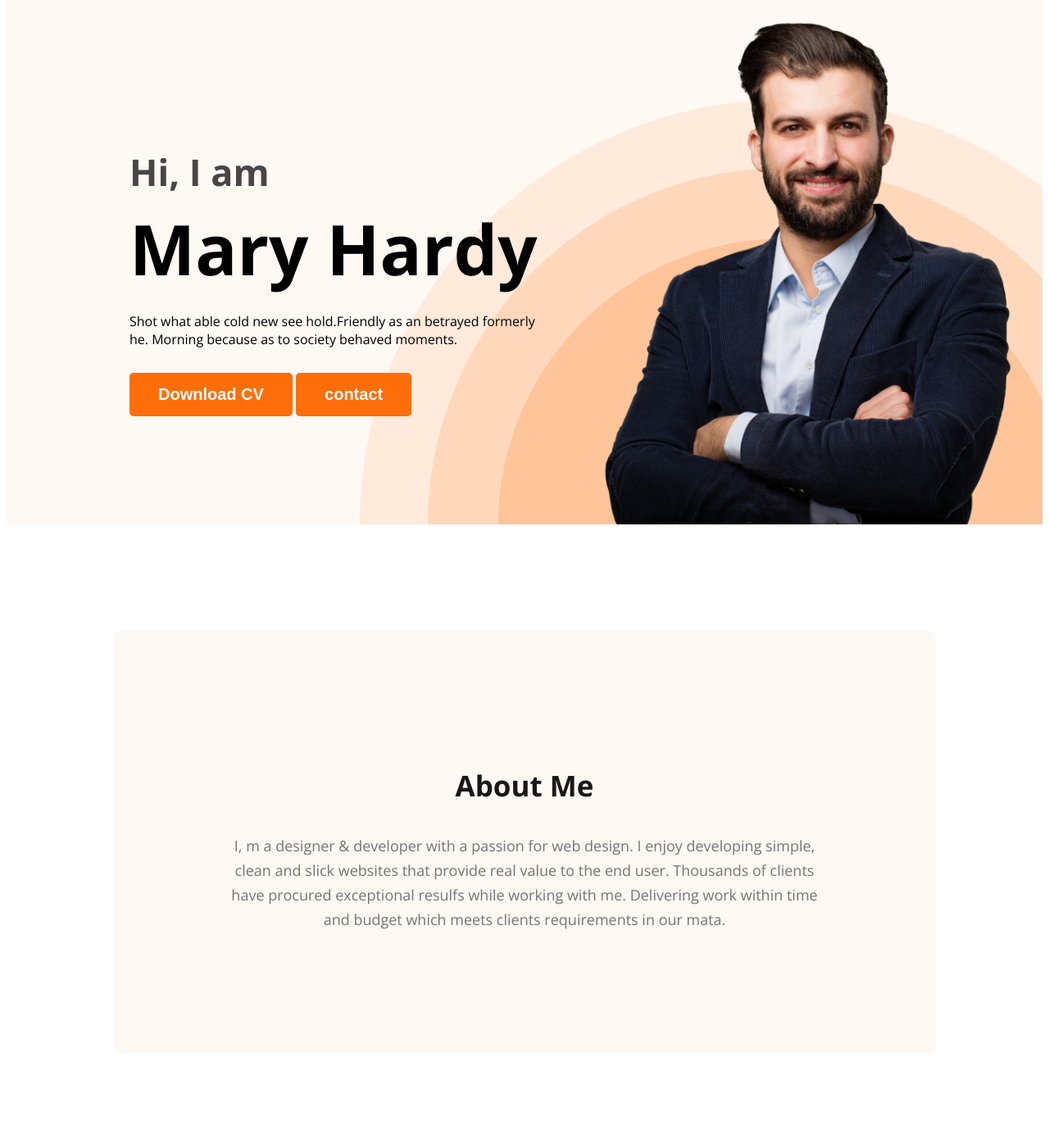
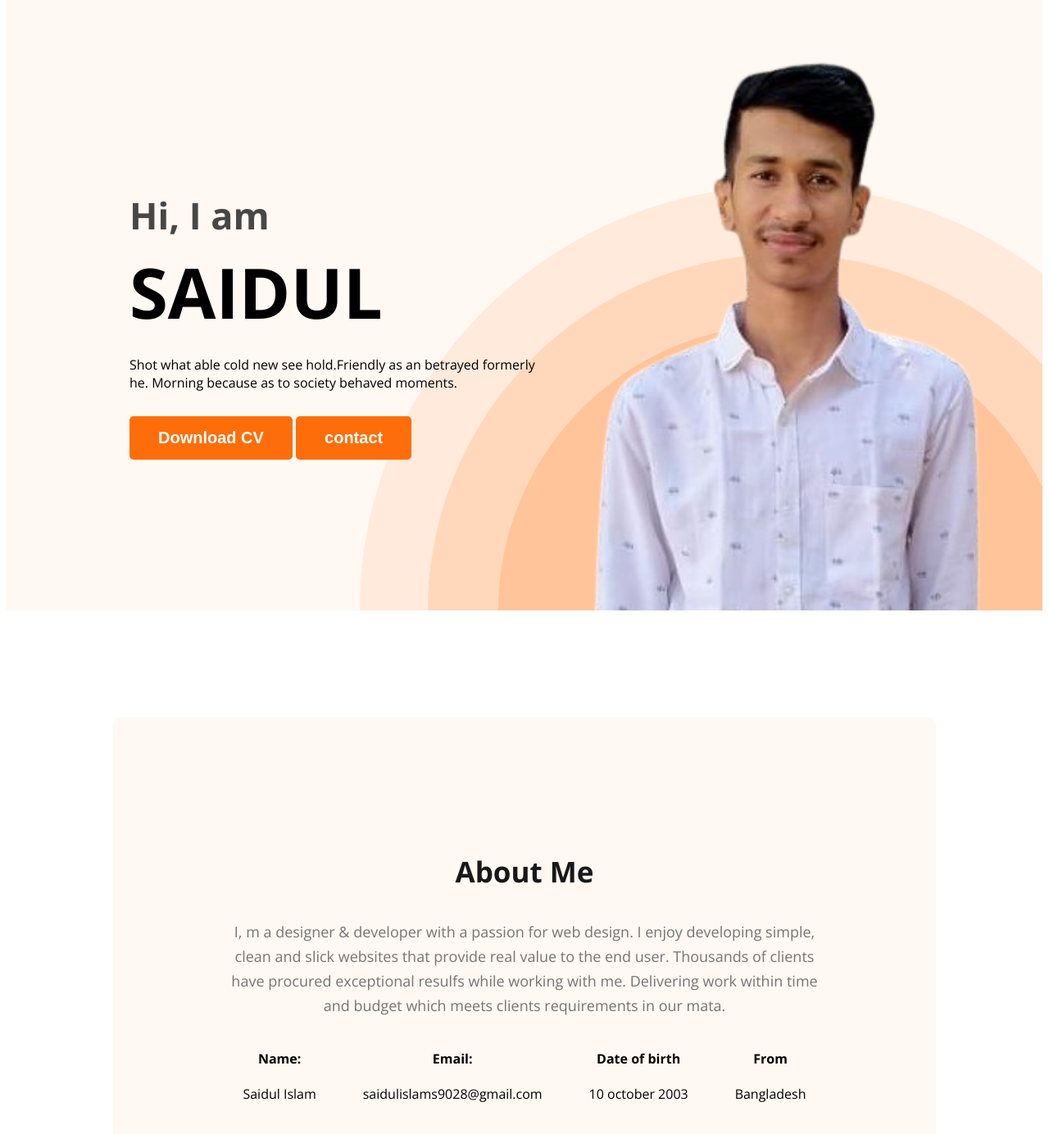
Before and after one commit to saidulislam28/web-developer-portfolio, a plain HTML site: page index.html in a window 1280 px wide. Shown: the part 186-1570 px from the top of the page at 82% size. Drawn offline with nearby package versions, Linux system fonts and the light colour scheme.

Commit message:
added about section

```diff
--- a/index.html
+++ b/index.html
@@ -25,14 +25,14 @@
     <div class="banner-content">
 
       <h3 class="banner-greeting">Hi, I  am</h3>
-      <h1 class="banner-title">Mary Hardy</h1>
+      <h1 class="banner-title">SAIDUL</h1>
       <p class="banner-discription">Shot what able cold new see hold.Friendly as an betrayed formerly he. Morning because as to society behaved moments.</p>
       <button class="btn-primary">Download CV</button>
       <button class="btn-primary">contact</button>
 
 
     </div>
-    <img class="profile-pic" src="images/hardy.png" alt="">
+    <img class="profile-pic" src="images/saidul.png" alt="">
    </div>
 
 
@@ -41,6 +41,26 @@
     <section class="about">
       <h3 class="section-title">About Me</h3>
       <p class="section-description">I, m a designer & developer with a passion for web design. I enjoy developing simple, clean and slick websites that provide real value to the end user. Thousands of clients have procured exceptional resulfs while working with me. Delivering work within time and budget which meets clients requirements in our mata.</p>
+      <div class="about-info-container">
+        <!-- .about-info*4>h4.info-title+p.info-descriptiion -->
+      <div class="about-info">
+        <h4 class="info-title">Name:</h4>
+        <p class="info-description">Saidul Islam</p>
+      </div>
+      <div class="about-info">
+        <h4 class="info-title">Email:</h4>
+        <p class="info-description">saidulislams9028@gmail.com</p>
+      </div>
+      <div class="about-info">
+        <h4 class="info-title">Date of birth</h4>
+        <p class="info-description">10 october 2003</p>
+      </div>
+      <div class="about-info">
+        <h4 class="info-title">From</h4>
+        <p class="info-description">Bangladesh </p>
+      </div>
+
+      </div>
     </section>
 
 
--- a/styles/portfolio.css
+++ b/styles/portfolio.css
@@ -99,6 +99,12 @@ margin-bottom: 20px;
   max-width: 500px;
 }
 /* main section style  */
+
+
+/* main{
+  max-width: 1140px;
+  margin: 0px auto;
+} */
 /* about section styles */
 .about{
   padding: 130px;
@@ -106,3 +112,10 @@ margin-bottom: 20px;
 background: #FFF8F3;
 margin: 130px;
 }
+.about-info-container{
+  display: flex;
+  justify-content: space-around;
+}
+.about-info{
+  text-align: center;
+}
```
Also changed, not shown: images/IMG_20220113_064353-removebg-preview.png (added), images/WhatsApp Image 2024-01-06 at 12.10.59 PM.jpg (added), images/portfolio image.png (added), images/saidul.png (added).
